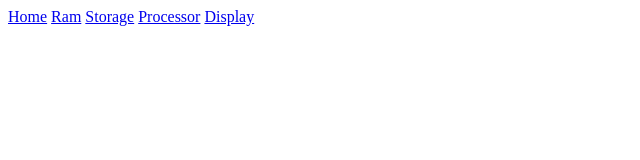
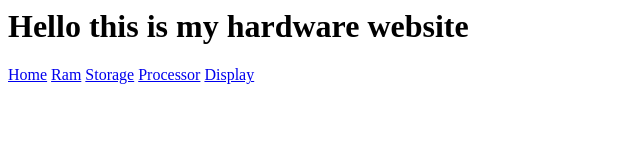
Before and after one commit to Steve-De-La-Torre/Hardware, a plain HTML site: page index.html in a window 1280 px wide. Shown: the whole page, without its empty margins (0-640 px from the left). Drawn offline with Linux system fonts and the light colour scheme.

Commit message:
Update index.html

```diff
--- a/index.html
+++ b/index.html
@@ -1,5 +1,6 @@
 <html>
 <body>
+ <h1> Hello this is my hardware website</h1>
 <div class="topnav" id="myTopnav">
 
  <a href="home.html">Home</a>
```
